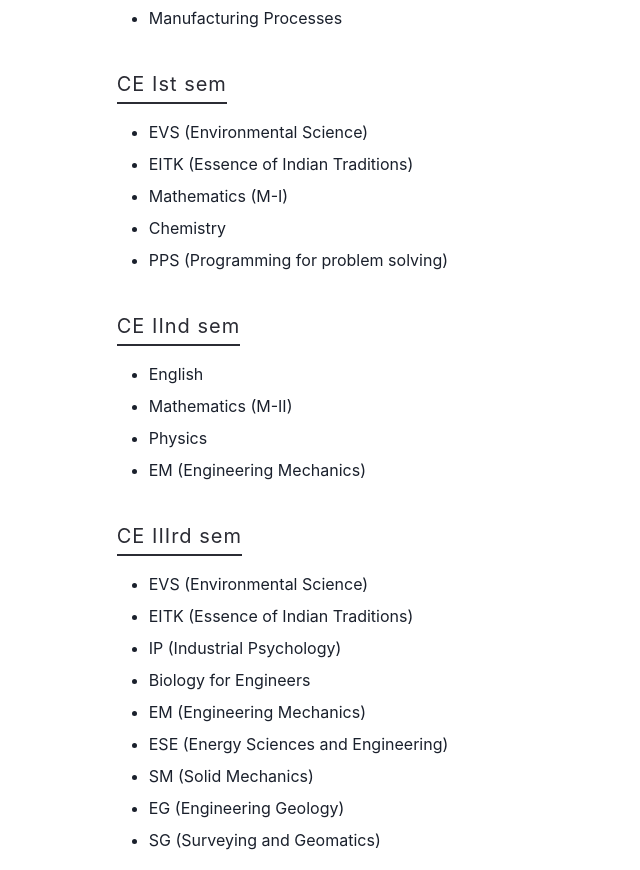
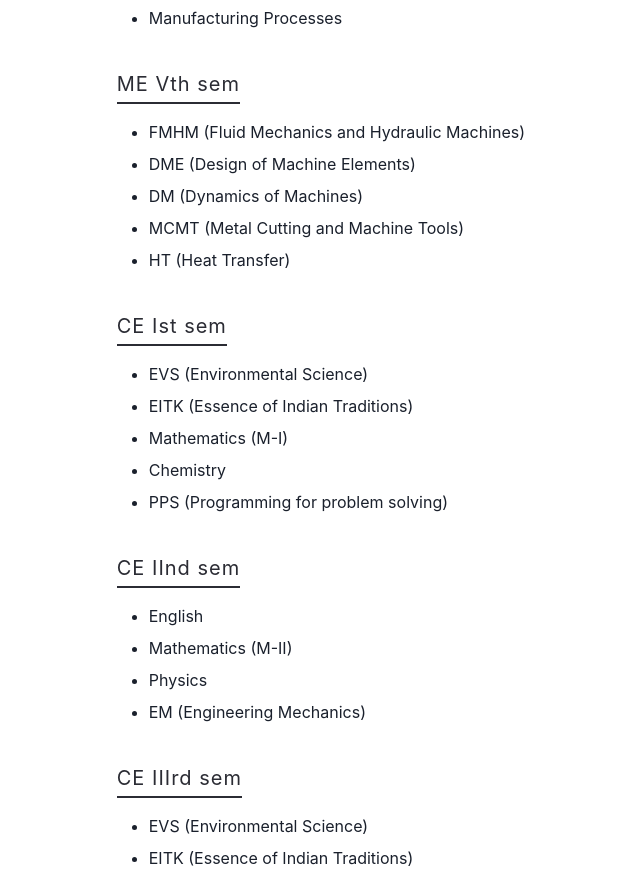
Before and after one commit to shareef99/yourounotes, a Next.js app: page /subjects in a window 1280 px wide. Shown: the part 5580-6450 px from the top of the page, without its empty margins (306-946 px from the left). Built offline with nearby package versions, Linux system fonts and the light colour scheme; no server answers.

Commit message:
✅ ME sem 5

```diff
--- a/pages/upload.tsx
+++ b/pages/upload.tsx
@@ -210,16 +210,7 @@ const Upload = (Props: Props) => {
                 <option value="second">IInd</option>
                 <option value="third">IIIrd</option>
                 <option value="forth">IVth</option>
-                {Boolean(values.group) === false ||
-                values.group === "CSE" ||
-                values.group === "IT" ||
-                values.group === "ECE" ||
-                values.group === "CE" ||
-                values.group === "EEE" ? (
                 <option value="fifth">Vth</option>
-                ) : (
-                  <></>
-                )}
               </Select>
               <ErrorMessage
                 touch={touched.sem}
@@ -238,24 +229,12 @@ const Upload = (Props: Props) => {
                 onBlur={handleBlur}
                 onReset={handleReset}
               >
-                {values.sem === "fifth" ? (
-                  <>
-                    <option value="CSE">CSE</option>
-                    <option value="IT">IT</option>
-                    <option value="ECE">ECE</option>
-                    <option value="CE">CE</option>
-                    <option value="EEE">EEE</option>
-                  </>
-                ) : (
-                  <>
                 <option value="CSE">CSE</option>
                 <option value="IT">IT</option>
                 <option value="ECE">ECE</option>
                 <option value="ME">ME</option>
                 <option value="CE">CE</option>
                 <option value="EEE">EEE</option>
-                  </>
-                )}
               </Select>
               <ErrorMessage
                 touch={touched.group}
--- a/public/details.json
+++ b/public/details.json
@@ -236,6 +236,17 @@
     ]
   },
   {
+    "sem": "fifth",
+    "group": "ME",
+    "subjects": [
+      "FMHM (Fluid Mechanics and Hydraulic Machines)",
+      "DME (Design of Machine Elements)",
+      "DM (Dynamics of Machines)",
+      "MCMT (Metal Cutting and Machine Tools)",
+      "HT (Heat Transfer)"
+    ]
+  },
+  {
     "sem": "first",
     "group": "CE",
     "subjects": [
```
Lines whose indentation alone changed are shown as unchanged.
